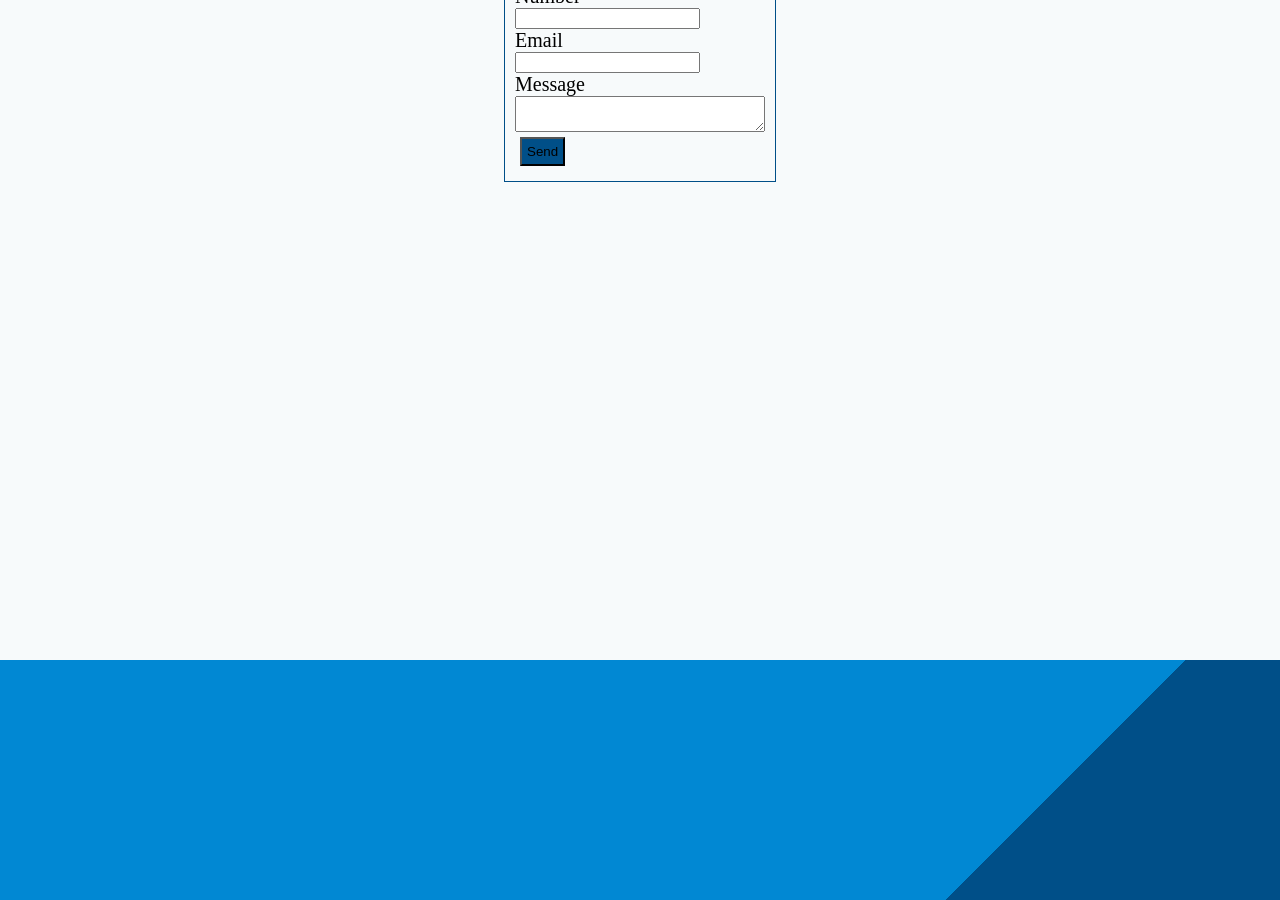
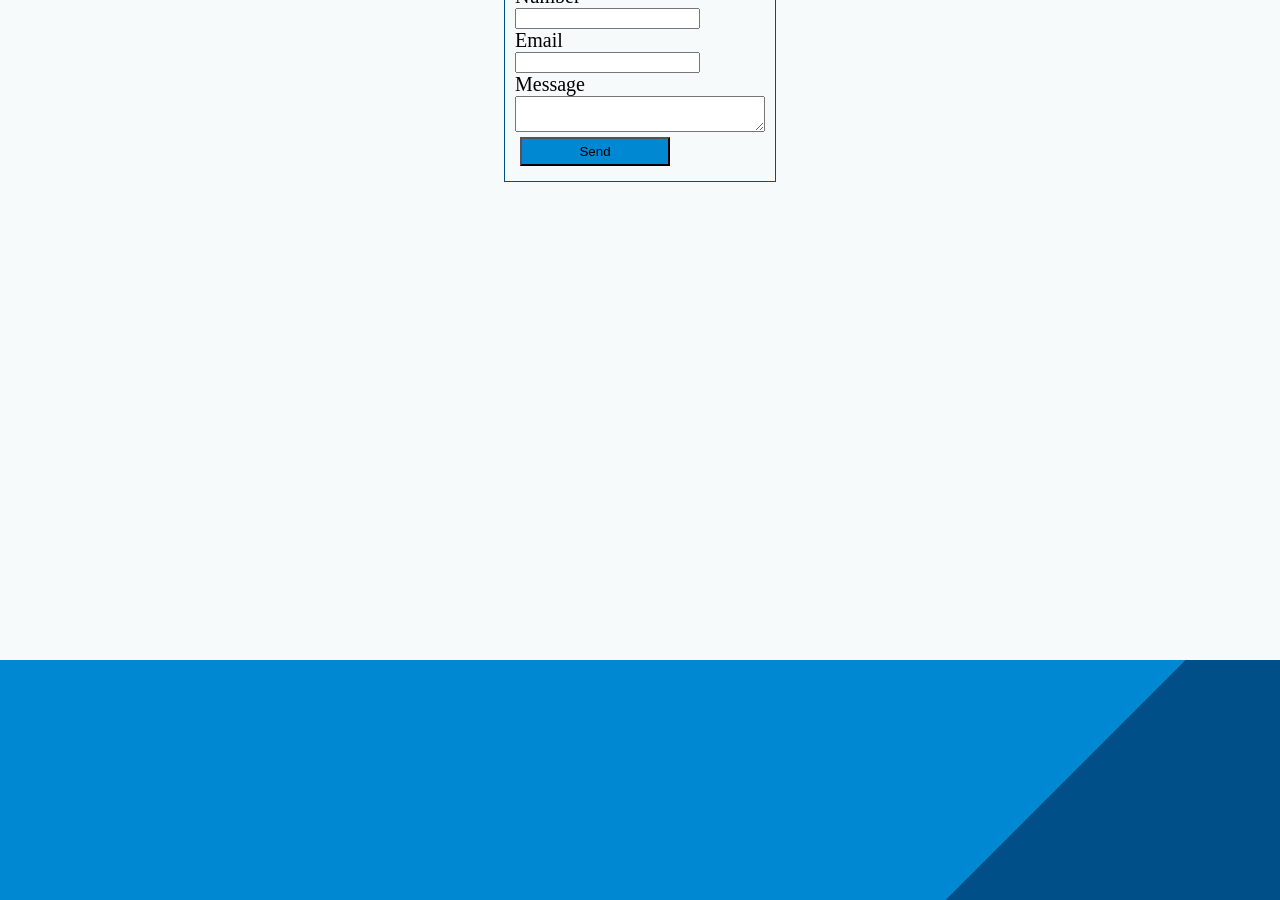
Before and after one commit to pyroteddie/Tsw_Security_Solutions, a React (Create React App) app: page /contact in a window 1280 px wide. Shown: the part 1100-2000 px from the top of the page. Built offline with nearby package versions, Linux system fonts and the light colour scheme.

Commit message:
1 file modified

```diff
--- a/style.css
+++ b/style.css
@@ -30,9 +30,10 @@ h1{
   width: -webkit-fill-available;
 }
 .ContactButton{
-  background-color: rgb(0, 79, 136);
+  background-color: rgb(1, 136, 211);
   padding: 5px;
   margin: 5px;
+  width: 150px;
 }
 
 .TitleBackGround{
```
